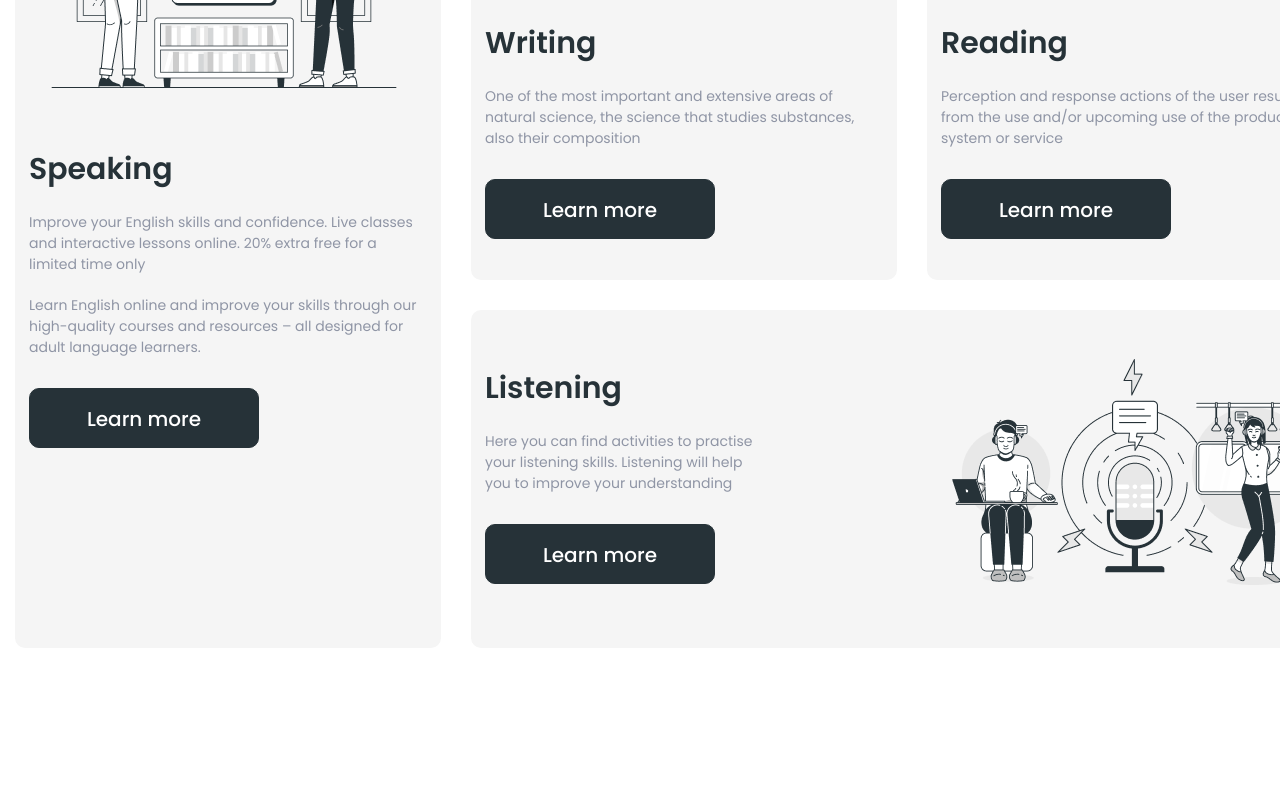
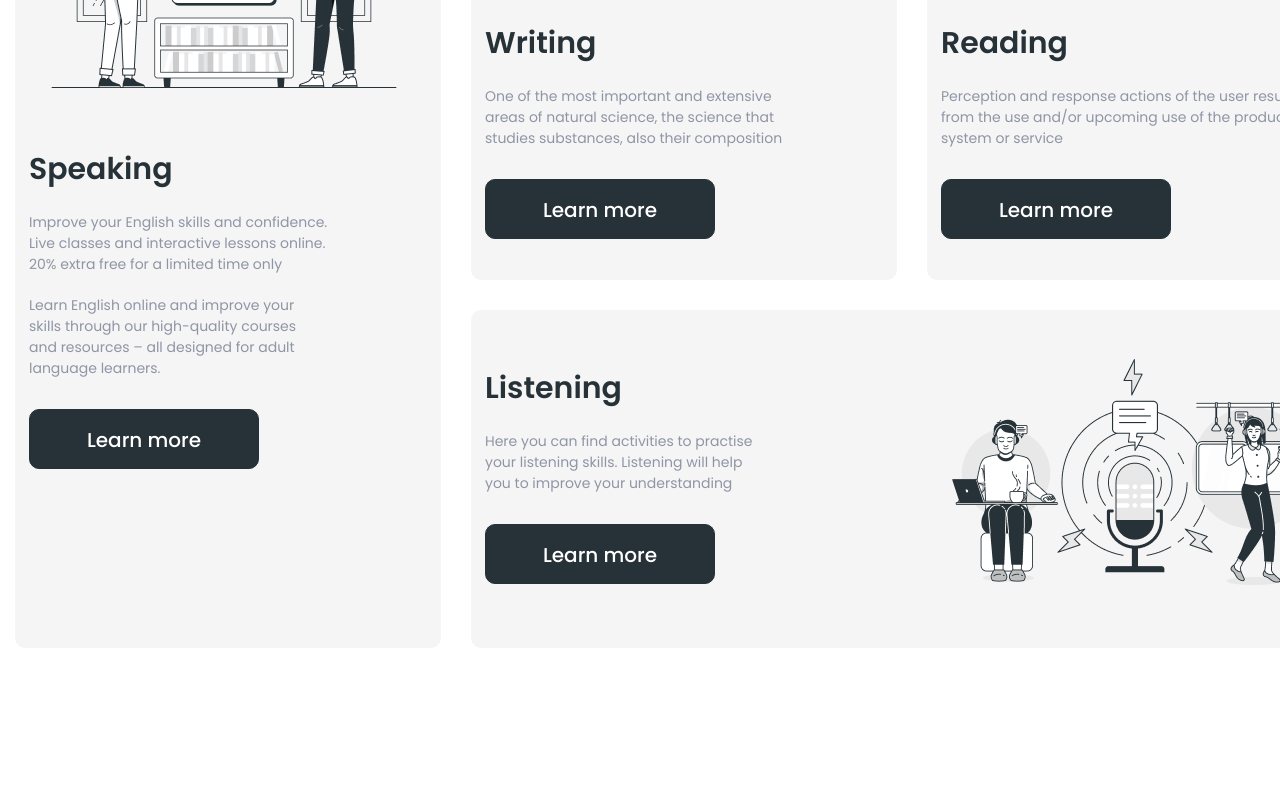
Before and after one commit to gulen13/Britlix-team-project, a plain HTML site: page index.html in a window 1280 px wide. Shown: the part 1345-2140 px from the top of the page. Drawn offline with nearby package versions, Linux system fonts and the light colour scheme.

Commit message:
доработка текста скилс

```diff
--- a/index.html
+++ b/index.html
@@ -84,13 +84,13 @@
               />
               <h3 class="skills-list-title">Speaking</h3>
               <p class="skills-list-text">
-                Improve your English skills and confidence. Live classes and
-                interactive lessons online. 20% extra free for a limited time
+                Improve your English skills and confidence. <br> Live classes and
+                interactive lessons online. <br> 20% extra free for a limited time
                 only
               </p>
               <p class="skills-list-text">
-                Learn English online and improve your skills through our
-                high-quality courses and resources – all designed for adult
+                Learn English online and improve your <br> skills through our
+                high-quality courses <br> and resources – all designed for adult <br>
                 language learners.
               </p>
               <a class="skills-anker" href="">Learn more</a>
@@ -104,8 +104,8 @@
               />
               <h3 class="skills-list-title">Writing</h3>
               <p class="skills-list-text">
-                One of the most important and extensive areas of natural
-                science, the science that studies substances, also their
+                One of the most important and extensive <br> areas of natural
+                science, the science that <br> studies substances, also their
                 composition
               </p>
               <a class="skills-anker" href="">Learn more</a>
```
